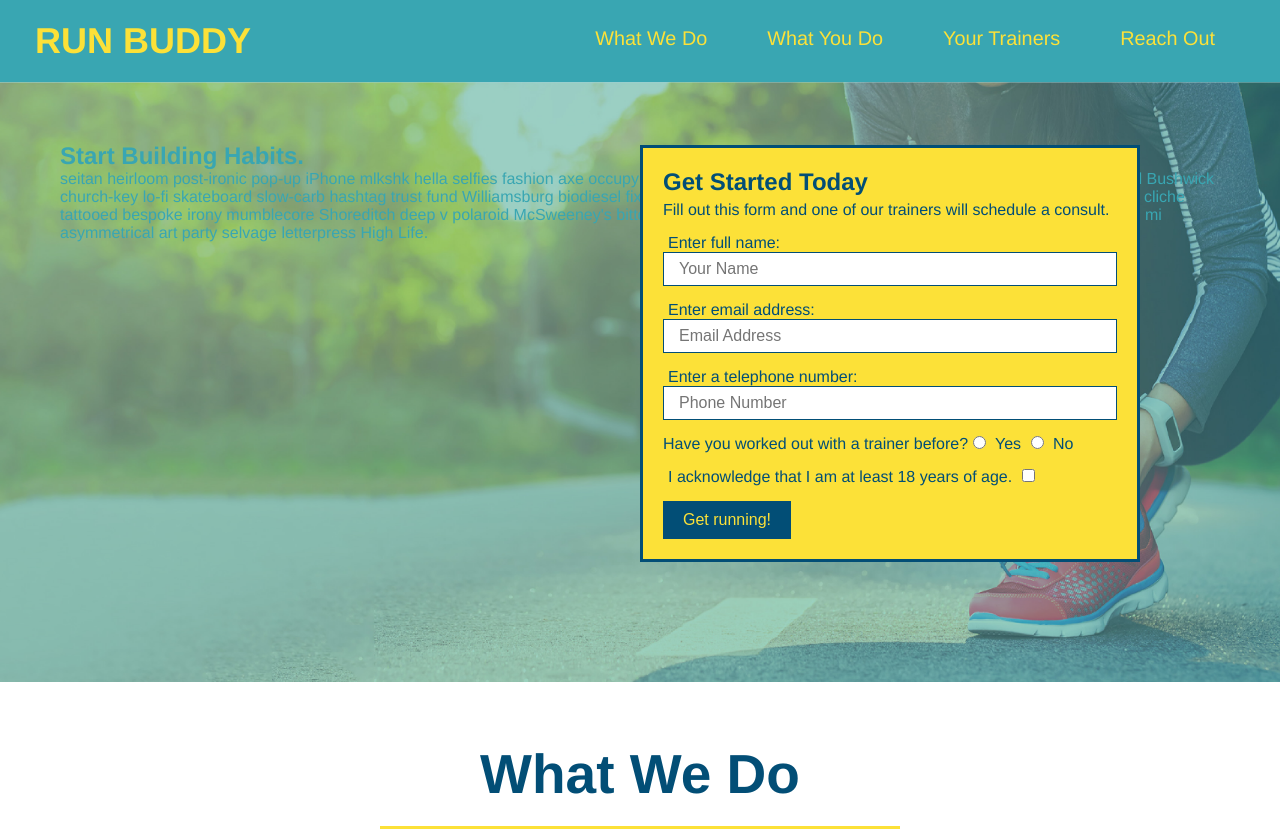
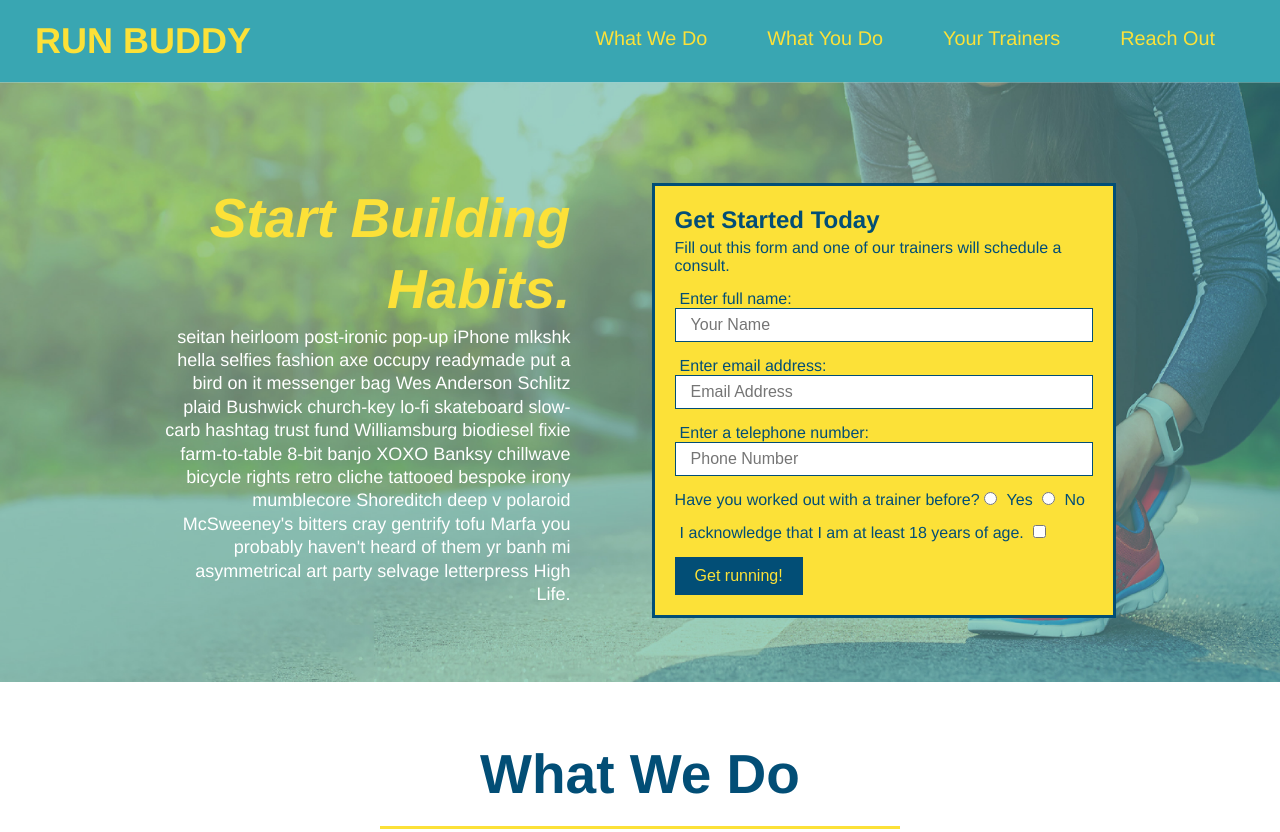
Before and after one commit to SnowLune/UofMCodingBootcamp-run-buddy, a plain HTML site: page index.html in a window 1280 px wide. Shown: the top 832 px of the page. Drawn offline with Linux system fonts and the light colour scheme.

Commit message:
add flexbox to hero

```diff
--- a/assets/css/style.css
+++ b/assets/css/style.css
@@ -87,19 +87,34 @@ section {
    background-image: url("../images/hero-bg.jpg");
    background-size: cover;
    background-position: center;
-   position: relative;
+   display: flex;
+   flex-flow: row wrap;
+   justify-content: center;
    height: 600px;
+}
+
+.hero-cta {
+   width: 35%;
+   text-align: right;
+   margin: 3.5%;
+   color: #fff;
+   font-size: 18px;
+   line-height: 1.3;
+}
+
+.hero-cta h2 {
+  font-style: italic;
+  font-size: 55px;
+  color: #fce138;
 }
 
 .hero-form {
    border: 3px solid #024e76;
    background-color: #fce138;
    padding: 20px;
-   width: 500px;
    color: #024e76;
-   position: absolute;
-   bottom: 120px;
-   right: 140px;
+   width: 40%;
+   margin: 3.5%;
 }
 
 .hero-form h3 {
```
